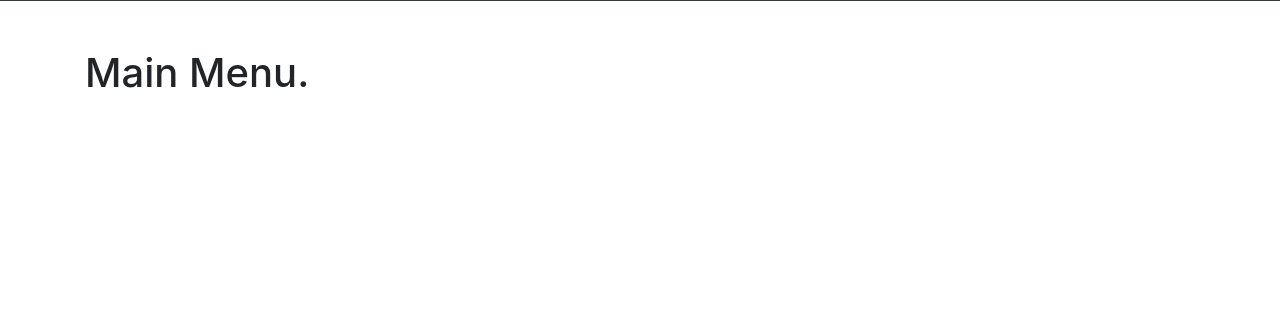
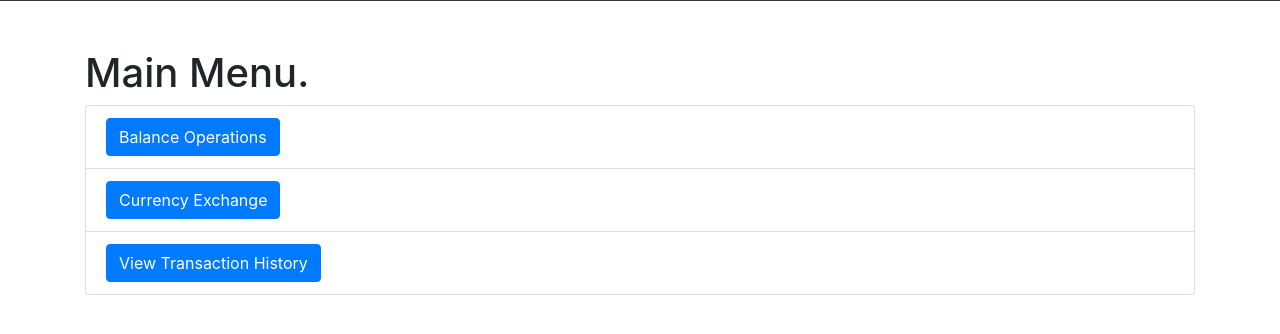
Before and after one commit to AlexCurcic/Second-Project---Financial-Assistant-with-Web-Interface-and-Databases, a Django app: page / in a window 1280 px wide. Shown: the part 55-389 px from the top of the page. Run offline with Django 5.2, Linux system fonts and the light colour scheme; a user stored in the database is signed in; some libraries are stand-ins or nearby versions.

Commit message:
added main_menu.html

```diff
--- a/app/templates/app/main_menu.html
+++ b/app/templates/app/main_menu.html
@@ -15,15 +15,15 @@
     <div class="container mt-5">
         <h1>Main Menu.</h1>
         <ul class="list-group">
-            <!--
-            In this block, add three links.
-            1) a urlpattern link with the name operations and the content Balance Operations
-            2) a urlpattern link with the name currency_exchange and the content Currency Exchange
-            3) a urlpattern link with the name history and content View Transaction History
-
-            example of one link
-            <li class="list-group-item"><a href="link-value" class="btn btn-primary">link content</a></li>
-            -->
+            <li class="list-group-item">
+                <a href="{% url 'operations' %}" class="btn btn-primary">Balance Operations</a>
+            </li>
+            <li class="list-group-item">
+                <a href="{% url 'currency_exchange' %}" class="btn btn-primary">Currency Exchange</a>
+            </li>
+            <li class="list-group-item">
+                <a href="{% url 'history' %}" class="btn btn-primary">View Transaction History</a>
+            </li>
         </ul>
     </div>
     <script src="https://code.jquery.com/jquery-3.5.1.slim.min.js"></script>
```
